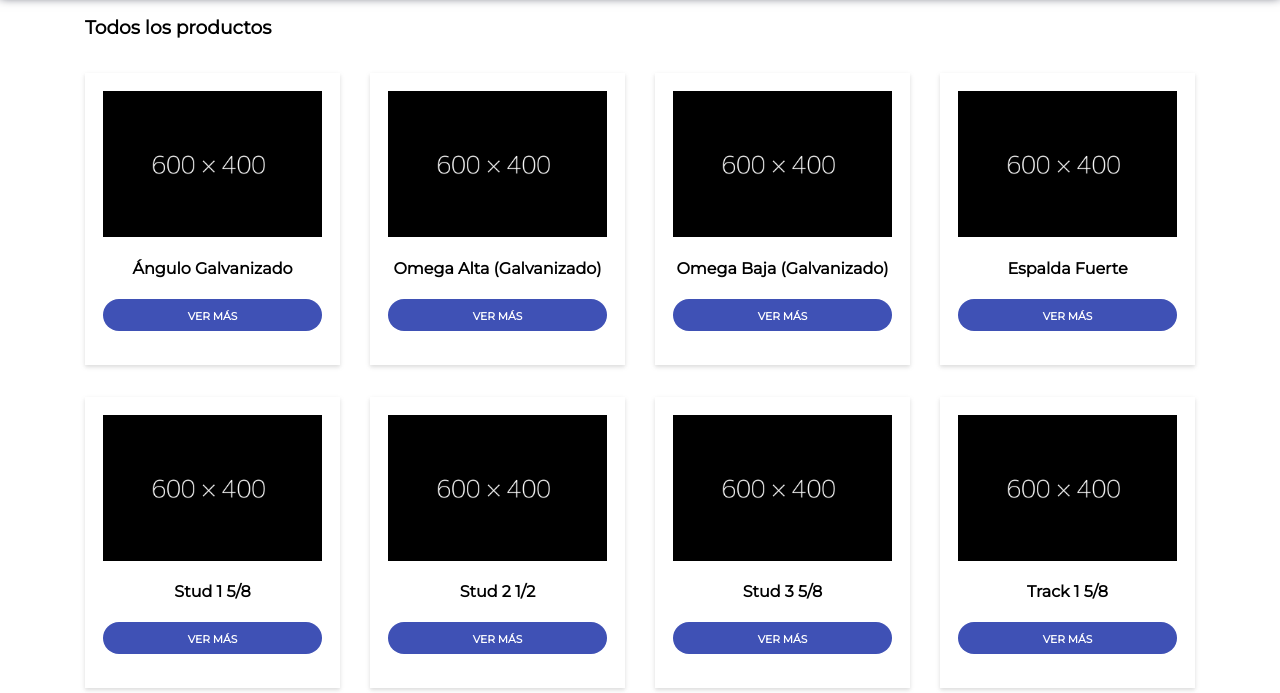
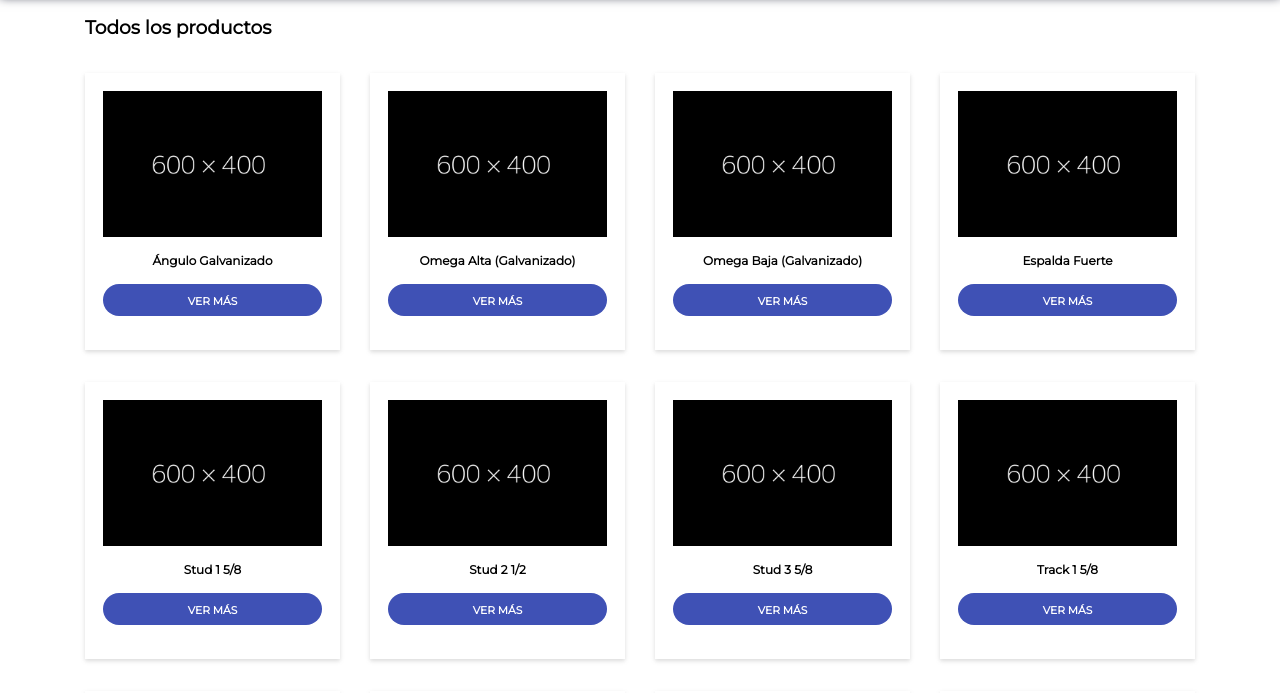
Before and after one commit to chri5bot/gypglass, a Gatsby site: page /catalog in a window 1280 px wide. Shown: the part 85-778 px from the top of the page. Built offline with nearby package versions, Linux system fonts and the light colour scheme; Gatsby itself is replaced by a stand-in of ours.

Commit message:
Improve layout

```diff
--- a/src/components/Products/Item/styles.js
+++ b/src/components/Products/Item/styles.js
@@ -10,8 +10,7 @@ export const Container = styled.div`
   border: 2px solid transparent;
   background-color: white;
   margin: 1rem 0;
-  min-height: 1rem;
-
+  min-height: 130px;
   &:hover {
     outline: 0px solid transparent;
     border: 2px solid ${props => props.colors && props.colors.secondary};
--- a/src/components/Products/styles.js
+++ b/src/components/Products/styles.js
@@ -8,4 +8,5 @@ export const ItemContainerResponsive = styled.div`
 `
 export const Title = styled.h4`
   text-align: center;
+  font-size: 0.75rem;
 `
```
